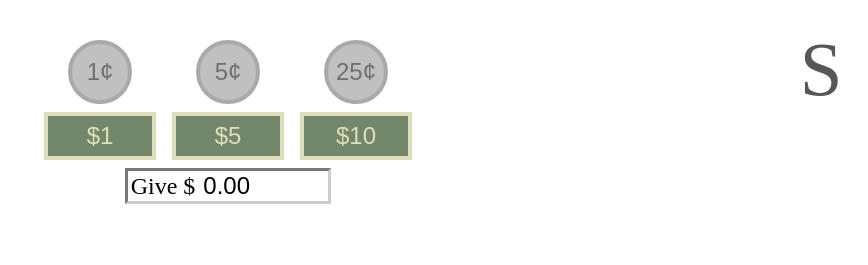
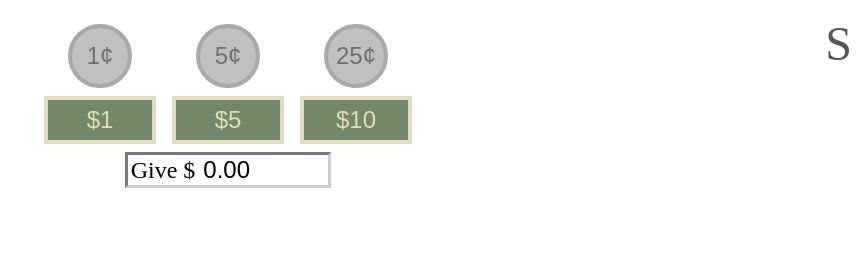
Before and after one commit to BenyominWalters/WalderTzedakahWeb, a plain HTML site: page CharityBoxPage/CharityBox.html in a window 1280 px wide. Shown: the top 265 px of the page, without its empty margins (412-1280 px from the left). Drawn offline with Linux system fonts and the light colour scheme; a web font is replaced by a local one.

Commit message:
Pulled settings page, added fields, added names to form and fields.

```diff
--- a/CharityBoxPage/CharityBox.css
+++ b/CharityBoxPage/CharityBox.css
@@ -9,14 +9,14 @@
     font-family: 'WebSymbolsRegular';
     font-weight: normal;
     font-style: normal;
-    font-size: 6vw;
+    font-size: 6vh;
     color: #575757;
     position:absolute;
     top:0;
     right:0;
     background: none;
     border-style: none;
-    padding: 2vw;
+    padding: 2vh;
     text-decoration: none;
 }
 
@@ -29,7 +29,7 @@
 
 .space {
     display: block;
-    padding: 1em;
+    padding: 1vh;
 }
 
   /* Center value buttons with flexbox */
--- a/CharityBoxPage/CharityBox.html
+++ b/CharityBoxPage/CharityBox.html
@@ -34,12 +34,12 @@
     </div>
 
     <div id="giveButtonWrapper">
-        <div><form>
+        <form id="giveAmountForm" name="giveAmountForm">
             <div id="giveAmountWrapper">
                 Give $
-                <input id="giveAmount" type="number" min="0.00" max="10000.00" step="0.01" value="0.00" onChange="showCoin(this.value);">
+                <input id="giveAmount" name="giveAmount" type="number" min="0.00" max="10000.00" step="0.01" value="0.00" onChange="showCoin(this.value);">
             </div>
-        </form></div>
+        </form>
         <button class="coin hidden" id="giveButton" onclick="giveToBox()">Give!</button>
     </div>
 
```
Also changed, not shown: SettingsPage/settings.html (+7 -0 lines).
